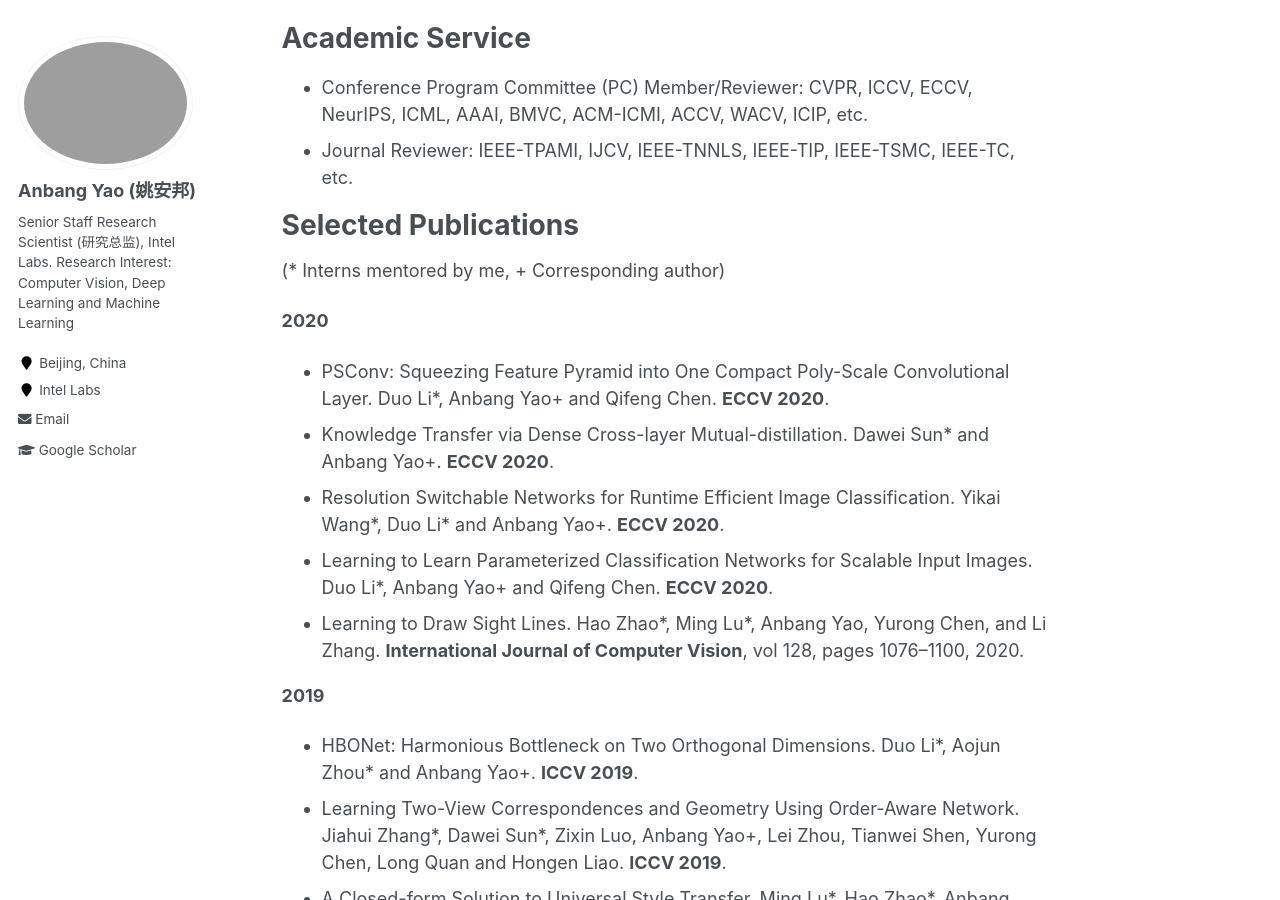
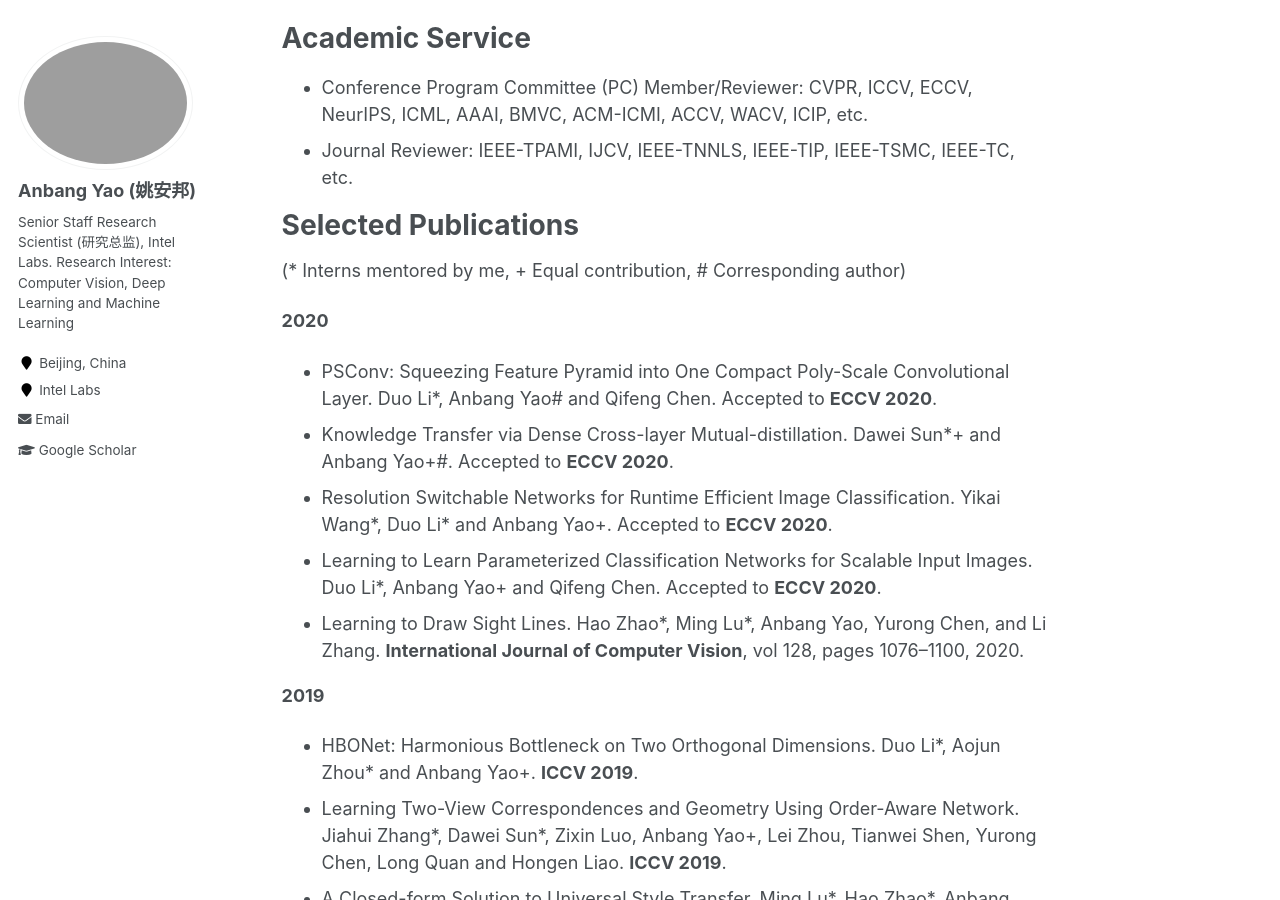
Before and after one commit to YaoAnbang/YaoAnbang.github.io, a Jekyll site: the page built from _pages/about.md, in a window 1280 px wide and 900 px high, scrolled down 1252 px. Built offline with Jekyll 4.4.1, drawn with Linux system fonts in a browser that asks for light colours.

Commit message:
Update about.md

```diff
--- a/_pages/about.md
+++ b/_pages/about.md
@@ -37,14 +37,14 @@
 Selected Publications
 =====
 
-(\* Interns mentored by me, \+ Corresponding author)
+(\* Interns mentored by me, \+ Equal contribution, \# Corresponding author)
 
 **2020**
 
-+ PSConv: Squeezing Feature Pyramid into One Compact Poly-Scale Convolutional Layer. Duo Li\*, Anbang Yao+ and Qifeng Chen. **ECCV 2020**.
-+ Knowledge Transfer via Dense Cross-layer Mutual-distillation. Dawei Sun\* and Anbang Yao+. **ECCV 2020**.
-+ Resolution Switchable Networks for Runtime Efficient Image Classification. Yikai Wang\*, Duo Li\* and Anbang Yao+. **ECCV 2020**.
-+ Learning to Learn Parameterized Classification Networks for Scalable Input Images. Duo Li\*, Anbang Yao+ and Qifeng Chen. **ECCV 2020**.
++ PSConv: Squeezing Feature Pyramid into One Compact Poly-Scale Convolutional Layer. Duo Li\*, Anbang Yao\# and Qifeng Chen. Accepted to **ECCV 2020**.
++ Knowledge Transfer via Dense Cross-layer Mutual-distillation. Dawei Sun\*+ and Anbang Yao+\#. Accepted to **ECCV 2020**.
++ Resolution Switchable Networks for Runtime Efficient Image Classification. Yikai Wang\*, Duo Li\* and Anbang Yao+. Accepted to **ECCV 2020**.
++ Learning to Learn Parameterized Classification Networks for Scalable Input Images. Duo Li\*, Anbang Yao+ and Qifeng Chen. Accepted to **ECCV 2020**.
 + Learning to Draw Sight Lines. Hao Zhao\*, Ming Lu\*, Anbang Yao, Yurong Chen, and Li Zhang. **International Journal of Computer Vision**,  vol 128, pages 1076–1100, 2020.
 
 **2019**
```
